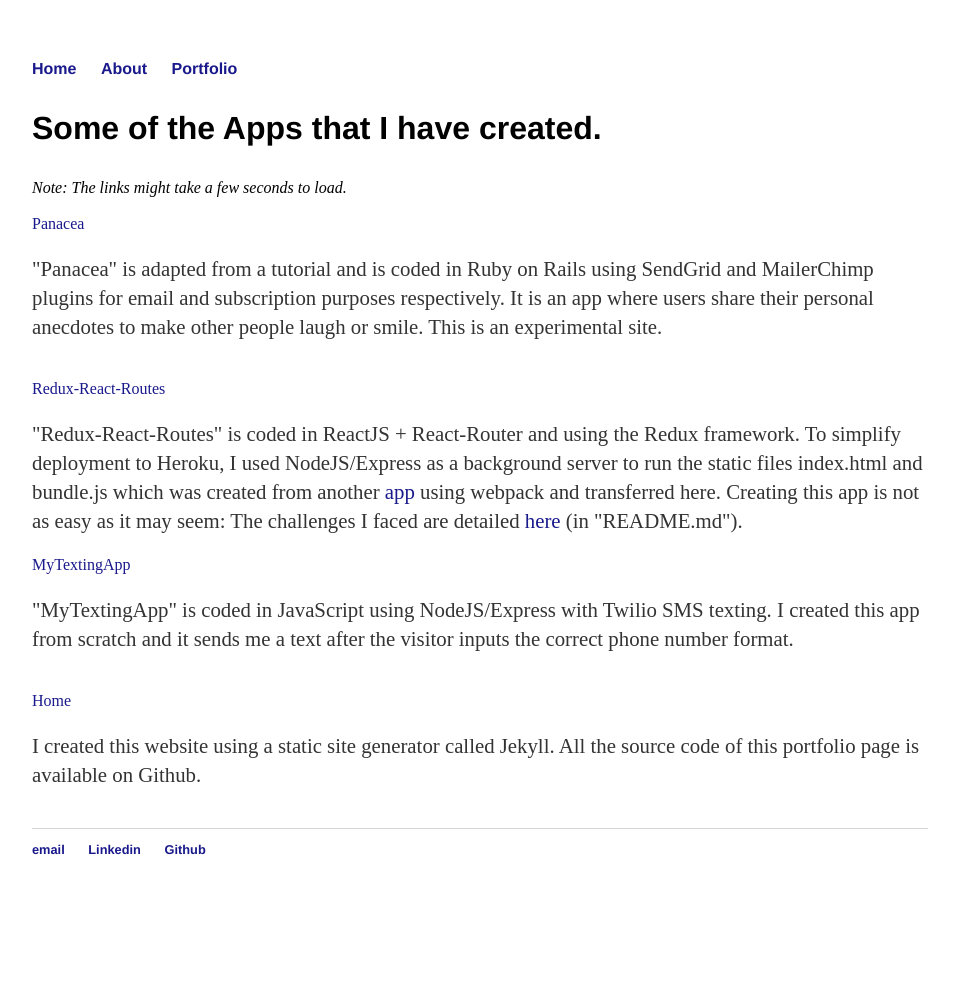
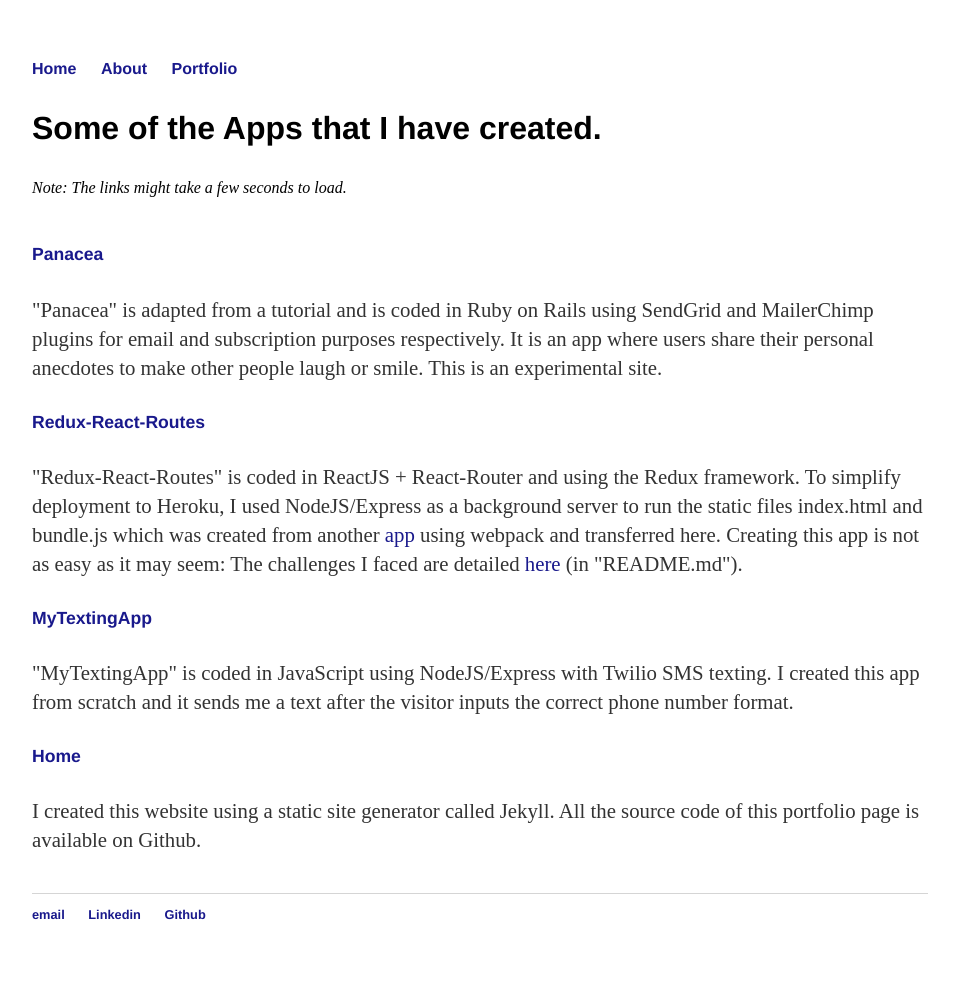
Before and after one commit to r8dkay/r8dkay.github.io, a Jekyll site: the page built from portfolio/index.html, in a window 1280 px wide. Shown: the whole page, without its empty margins (160-1119 px from the left). Built offline with Jekyll 4.4.1, drawn with Linux system fonts in a browser that asks for light colours; before the commit the page ends 917 px from its top, so only the background shows below that.

```diff
--- a/portfolio/index.html
+++ b/portfolio/index.html
@@ -6,19 +6,19 @@ title: Portfolio
      <h3>Some of the Apps that I have created.</h3>
      <em>Note:  The links might take a few seconds to load.</em><br/><br/>
 
-	     <a href="https://appnewsletter.herokuapp.com/" target="_blank">Panacea</a>
+	     <h5><a href="https://appnewsletter.herokuapp.com/" target="_blank">Panacea</a></h5>
 
-	     <p>"Panacea" is adapted from a tutorial and is coded in Ruby on Rails using SendGrid and MailerChimp plugins for email and subscription purposes respectively.  It is an app where users share their personal anecdotes to make other people laugh or smile.  This is an experimental site.</p><br/>
+	     <p>"Panacea" is adapted from a tutorial and is coded in Ruby on Rails using SendGrid and MailerChimp plugins for email and subscription purposes respectively.  It is an app where users share their personal anecdotes to make other people laugh or smile.  This is an experimental site.</p>
 
-         <a href="https://redux-react-heroku.herokuapp.com/" target="_blank">Redux-React-Routes</a>
+         <h5><a href="https://redux-react-heroku.herokuapp.com/" target="_blank">Redux-React-Routes</a></h5>
 
          <p>"Redux-React-Routes" is coded in ReactJS + React-Router and using the Redux framework.  To simplify deployment to Heroku, I used NodeJS/Express as a background server to run the static files index.html and bundle.js which was created from another <a href="https://github.com/rodstaff/redux-react-routes" target="_blank">app </a>using webpack and transferred here.  Creating this app is not as easy as it may seem:  The challenges I faced are detailed <a href="https://github.com/rodstaff/redux-react-heroku" target="_blank">here </a>(in "README.md").</p>
 
-	     <a href="https://mytextingapp.herokuapp.com/" target="_blank">MyTextingApp</a>
+	     <h5><a href="https://mytextingapp.herokuapp.com/" target="_blank">MyTextingApp</a></h5>
 
-	     <p>"MyTextingApp" is coded in JavaScript using NodeJS/Express with Twilio SMS texting.  I created this app from scratch and it sends me a text after the visitor inputs the correct phone number format.</p><br/>
+	     <p>"MyTextingApp" is coded in JavaScript using NodeJS/Express with Twilio SMS texting.  I created this app from scratch and it sends me a text after the visitor inputs the correct phone number format.</p>
 
-	     <a href="/">Home</a>
+	     <h5><a href="/">Home</a></h5>
 
 	     <p>I created this website using a static site generator called Jekyll.  All the source code of this portfolio page is available on Github.</p><br/>
 </div>
```
